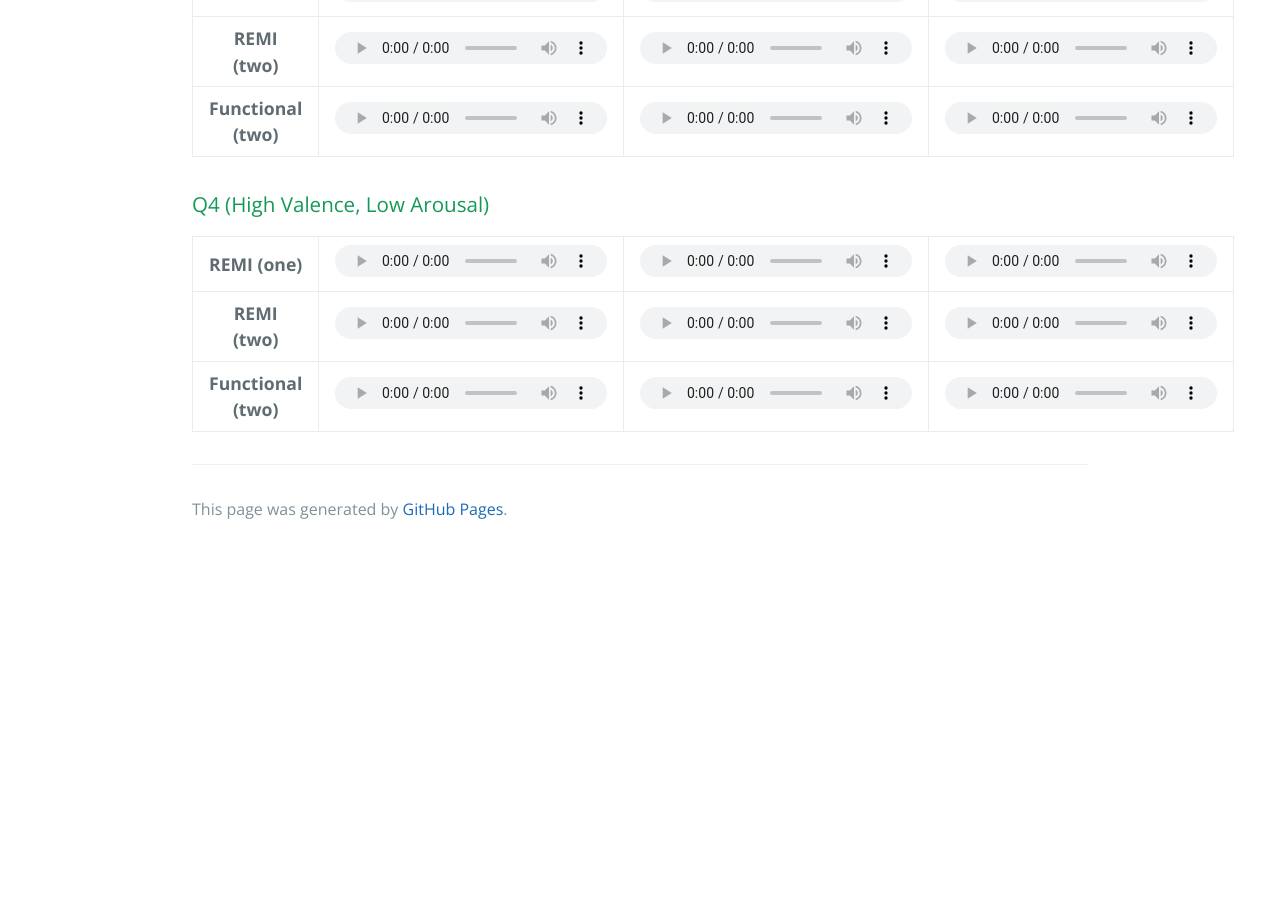
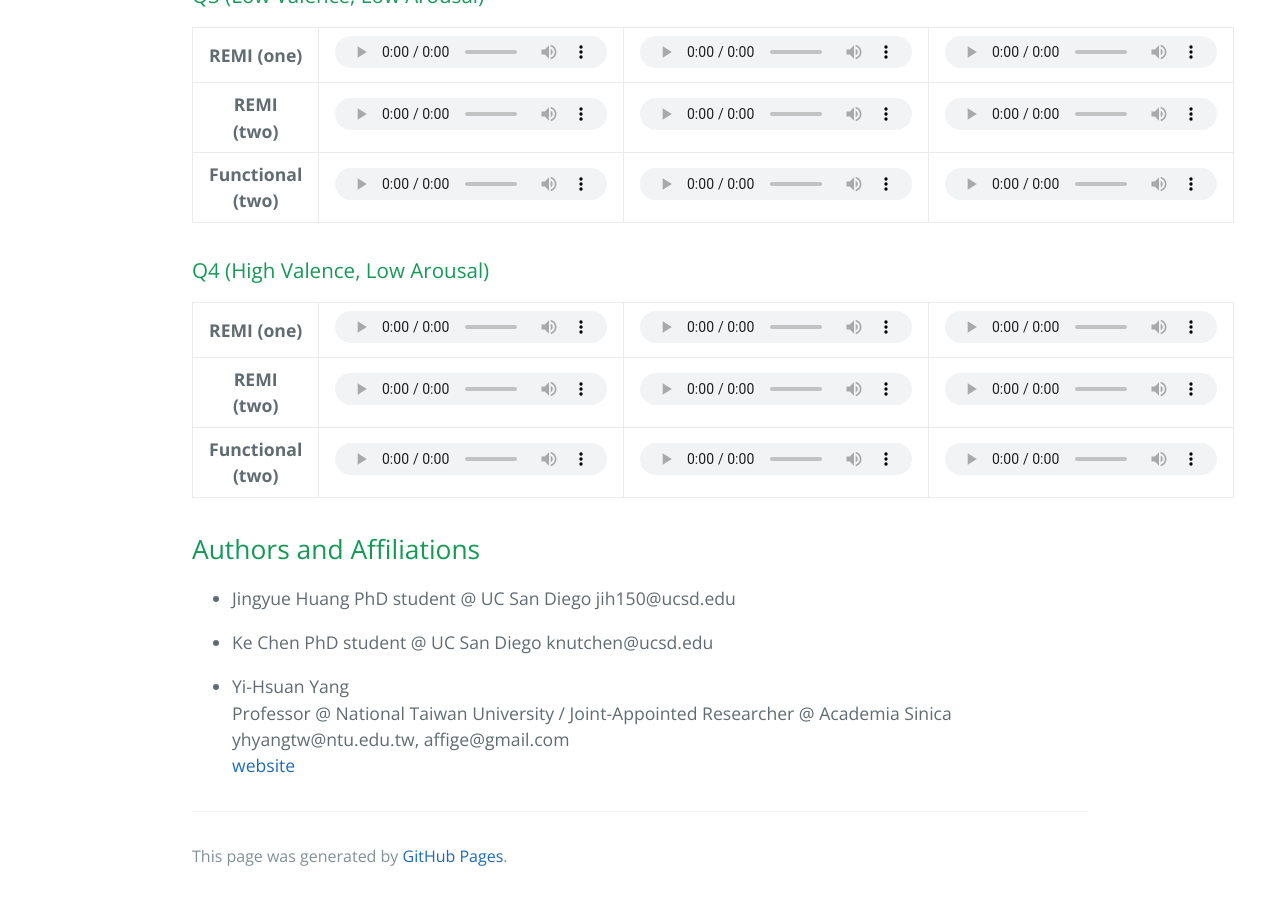
Before and after one commit to emo-disentanger/emo-disentanger.github.io, a Jekyll site: the page built from index.markdown, in a window 1280 px wide and 900 px high, scrolled down 4948 px. Built offline with Jekyll 4.4.1, drawn with Linux system fonts in a browser that asks for light colours; the repository's description, which GitHub fills in, is left out; before the commit the page ends 5501 px from its top, so only the background shows below that; some of the changed text lies outside the part shown.

Commit message:
add arxiv link

```diff
--- a/_layouts/default.html
+++ b/_layouts/default.html
@@ -35,6 +35,8 @@
       {% if site.github.is_project_page %}
         <a href="{{ site.github.repository_url }}" class="btn">View on GitHub</a>
       {% endif %}
+        <a href=https://github.com/Yuer867/EMO-Disentanger class="btn">View on GitHub</a>
+        <a href=https://arxiv.org/abs/2407.20955 class="btn">View on arXiv</a>
       {% if site.show_downloads %}
         <a href="{{ site.github.zip_url }}" class="btn">Download .zip</a>
         <a href="{{ site.github.tar_url }}" class="btn">Download .tar.gz</a>
--- a/index.markdown
+++ b/index.markdown
@@ -259,4 +259,19 @@
   </tfoot>
 </table>
 
+## Authors and Affiliations
+
+* Jingyue Huang
+PhD student @ UC San Diego
+jih150@ucsd.edu
+
+* Ke Chen
+PhD student @ UC San Diego
+knutchen@ucsd.edu
+
+* Yi-Hsuan Yang
+Professor @ National Taiwan University / Joint-Appointed Researcher @ Academia Sinica
+yhyangtw@ntu.edu.tw, affige@gmail.com
+[website](https://affige.github.io/)
+
 [jekyll-organization]: https://github.com/jekyll
```
